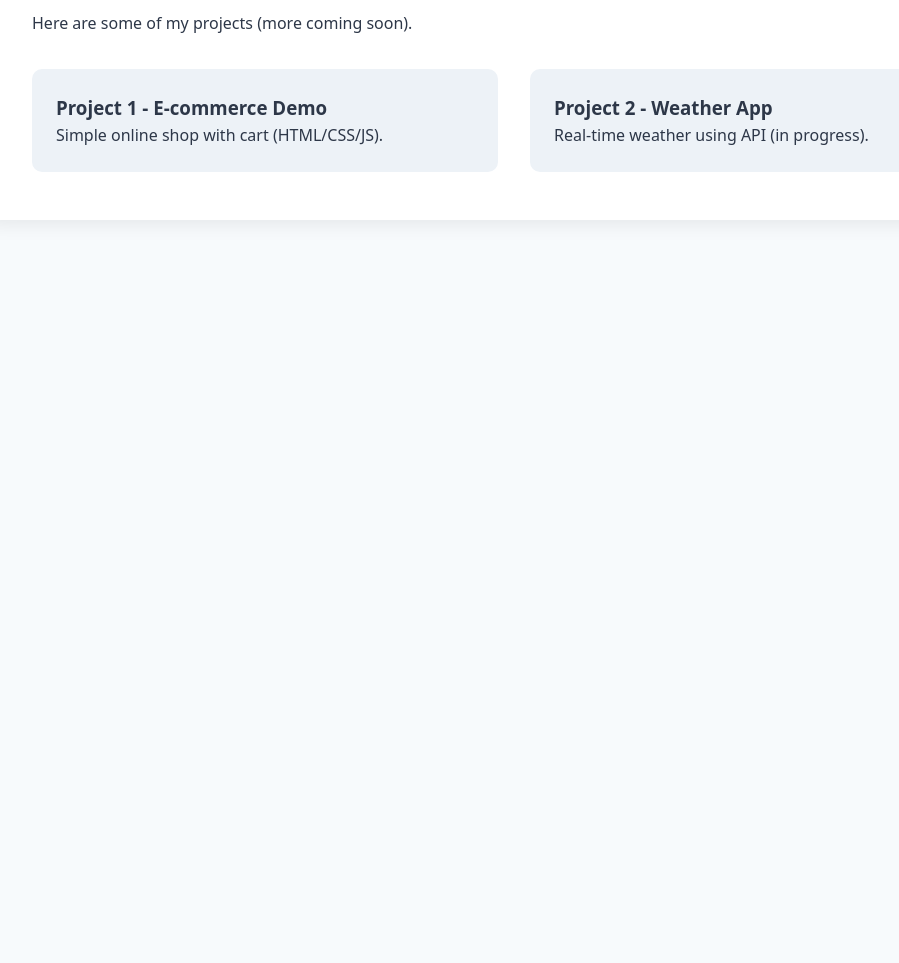
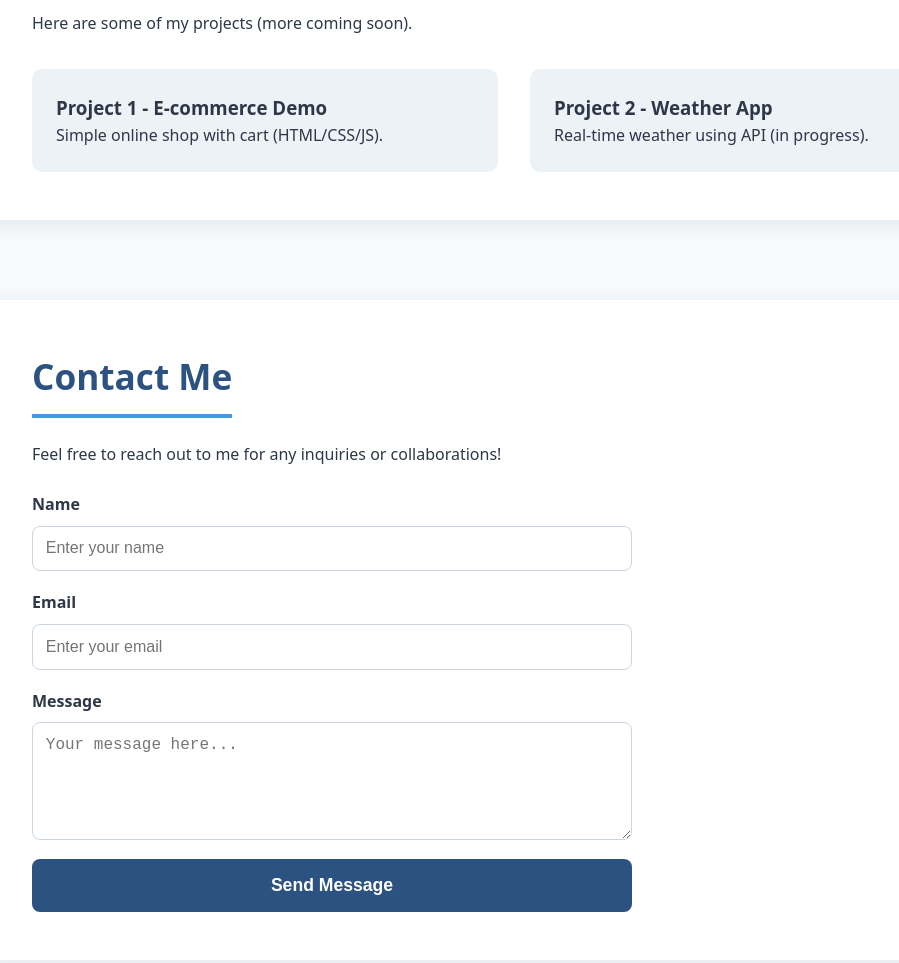
Before and after one commit to doduclong204/my-portfolio, a plain HTML site: page index.html in a window 1280 px wide. Shown: the part 1049-2012 px from the top of the page, without its empty margins (126-1025 px from the left). Before the commit the page ends 1349 px from the top, so only its background shows below. Drawn offline with Linux system fonts and the light colour scheme.

Commit message:
feat: add contact form section

```diff
--- a/index.html
+++ b/index.html
@@ -109,6 +109,7 @@
           <li><a href="#home">Home</a></li>
           <li><a href="#about">About</a></li>
           <li><a href="#projects">Projects</a></li>
+          <li><a href="#contact">Contact</a></li>
         </ul>
       </nav>
     </header>
@@ -157,6 +158,82 @@
           </div>
         </div>
       </section>
+
+      <section id="contact">
+        <h2>Contact Me</h2>
+        <p style="margin-bottom: 1.5rem">
+          Feel free to reach out to me for any inquiries or collaborations!
+        </p>
+
+        <form
+          style="
+            display: flex;
+            flex-direction: column;
+            gap: 1.2rem;
+            max-width: 600px;
+          "
+        >
+          <div style="display: flex; flex-direction: column; gap: 0.5rem">
+            <label style="font-weight: 600">Name</label>
+            <input
+              type="text"
+              placeholder="Enter your name"
+              style="
+                padding: 0.8rem;
+                border-radius: 8px;
+                border: 1px solid #cbd5e0;
+                font-size: 1rem;
+              "
+            />
+          </div>
+
+          <div style="display: flex; flex-direction: column; gap: 0.5rem">
+            <label style="font-weight: 600">Email</label>
+            <input
+              type="email"
+              placeholder="Enter your email"
+              style="
+                padding: 0.8rem;
+                border-radius: 8px;
+                border: 1px solid #cbd5e0;
+                font-size: 1rem;
+              "
+            />
+          </div>
+
+          <div style="display: flex; flex-direction: column; gap: 0.5rem">
+            <label style="font-weight: 600">Message</label>
+            <textarea
+              placeholder="Your message here..."
+              rows="5"
+              style="
+                padding: 0.8rem;
+                border-radius: 8px;
+                border: 1px solid #cbd5e0;
+                font-size: 1rem;
+                resize: vertical;
+              "
+            ></textarea>
+          </div>
+
+          <button
+            type="submit"
+            style="
+              padding: 1rem;
+              background: #2c5282;
+              color: white;
+              border: none;
+              border-radius: 8px;
+              font-size: 1.1rem;
+              font-weight: 600;
+              cursor: pointer;
+              transition: background 0.3s ease;
+            "
+          >
+            Send Message
+          </button>
+        </form>
+      </section>
     </main>
   </body>
 </html>
```
